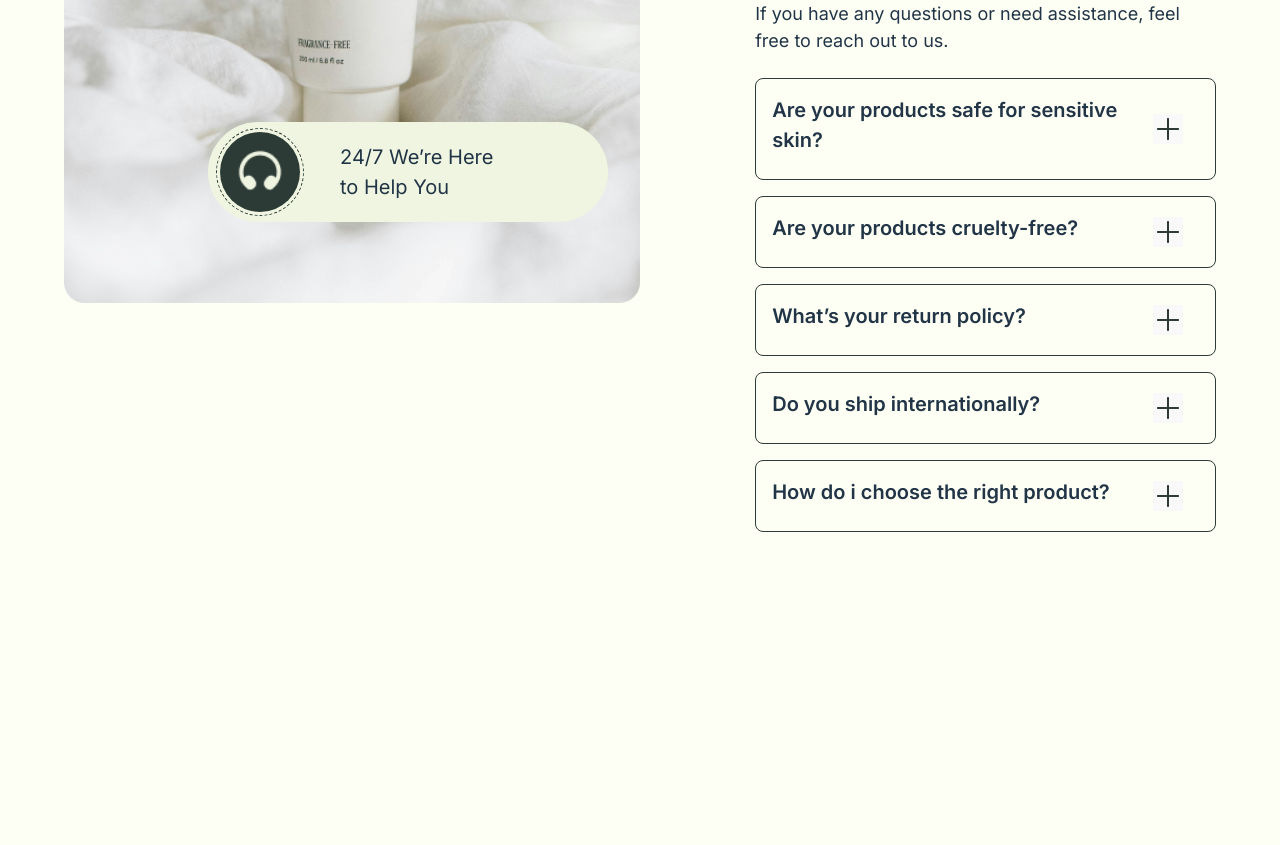
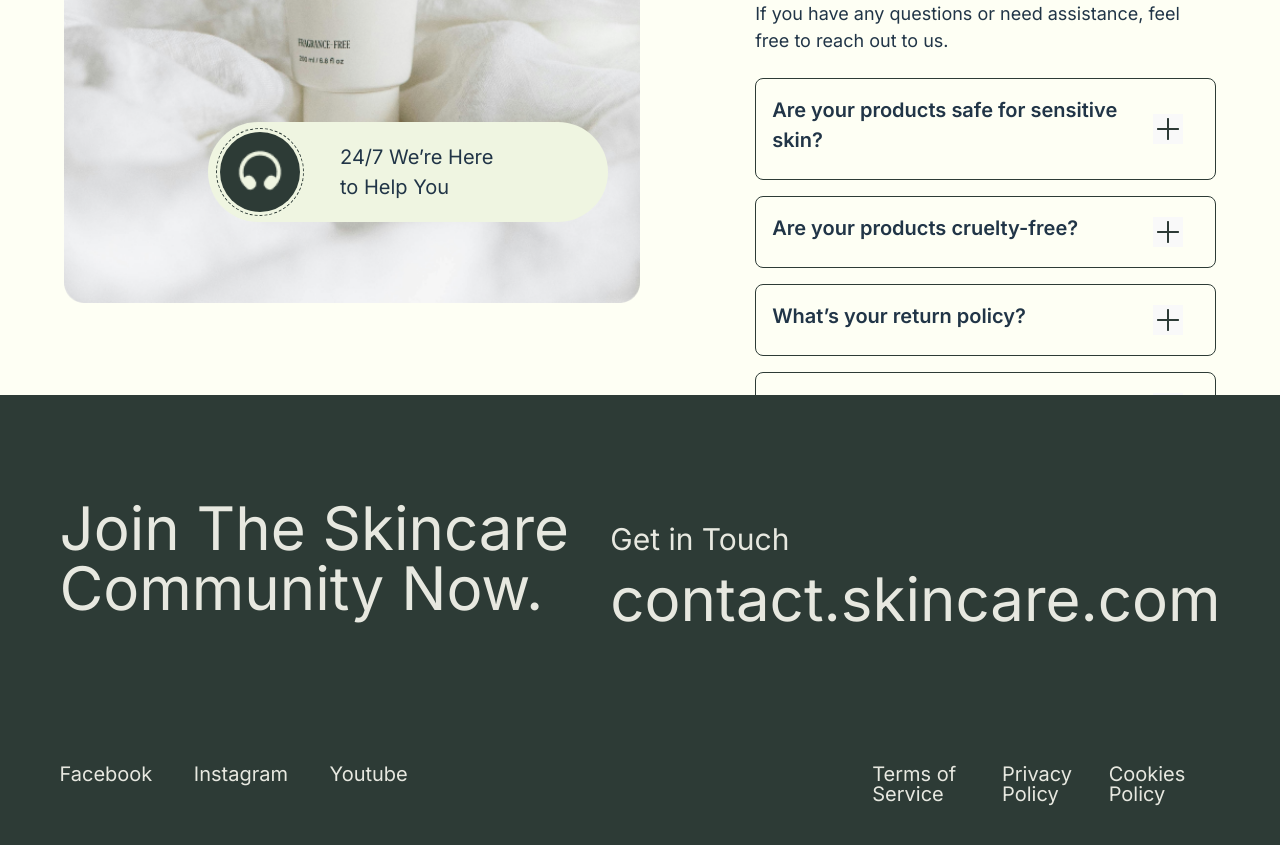
Before and after one commit to Amit-Yadav56/SixNineIntern, a React (Vite) app: page / in a window 1280 px wide. Shown: the part 7128-7973 px from the top of the page. Before the commit the page ends 7676 px from the top, so only its background shows below. Built offline with nearby package versions, Linux system fonts and the light colour scheme.

Commit message:
Footer created.

```diff
--- a/src/App.jsx
+++ b/src/App.jsx
@@ -2,6 +2,7 @@ import About from "./components/About";
 import AllProducts from "./components/AllProducts";
 import BestSelling from "./components/BestSelling";
 import BuyNowBanner from "./components/BuyNowBanner";
+import Footer from "./components/Footer";
 import Header from "./components/Header";
 import HelpSection from "./components/HelpSection";
 import LandingPage from "./components/LandingPage";
@@ -18,6 +19,7 @@ function App() {
       </div>
       <AllProducts />
       <HelpSection />
+      <Footer />
     </div>
   );
 }
--- a/src/assets/index.js
+++ b/src/assets/index.js
@@ -16,6 +16,8 @@ import banner from "./banner.png";
 import headPhone from "./headphone.png";
 import plus from "./plus.png";
 import minus from "./minus.png";
+import skincare from "./skincare.png";
+
 export {
   bagLogo,
   heart,
@@ -34,4 +36,5 @@ export {
   headPhone,
   plus,
   minus,
+  skincare,
 };
--- /dev/null
+++ b/src/components/Footer.jsx
@@ -0,0 +1,51 @@
+import React from "react";
+import { skincare } from "../assets";
+
+const Footer = () => {
+  return (
+    <div className="relative left-[-6%] w-[112%] bg-[#2D3B36] text-[#E7E8E0]">
+      <div className="flex justify-between w-[90%] m-auto py-[8%]">
+        <span className="text-[60px] leading-[100%] tracking-[-2%]">
+          Join The Skincare <br />
+          Community Now.
+        </span>
+        <div className="text-[60px] leading-[100%] tracking-[-2%]">
+          <span className="text-[30px]">
+            Get in Touch
+            <br />
+          </span>
+          contact.skincare.com
+        </div>
+      </div>
+
+      <div className="flex justify-between w-[90%] m-auto py-8 mb-[5%]">
+        <div className="flex w-[30%] justify-between">
+          <span className="text-[20px] leading-[100%] tracking-[-5%] ">
+            Facebook
+          </span>
+          <span className="text-[20px] leading-[100%] tracking-[-5%] ">
+            Instagram
+          </span>
+          <span className="text-[20px] leading-[100%] tracking-[-5%] ">
+            Youtube
+          </span>
+        </div>
+        <div className="flex w-[30%] justify-between">
+          <span className="text-[20px] leading-[100%] tracking-[-5%] ">
+            Terms of Service
+          </span>
+          <span className="text-[20px] leading-[100%] tracking-[-5%] ">
+            Privacy Policy
+          </span>
+          <span className="text-[20px] leading-[100%] tracking-[-5%] ">
+            Cookies Policy
+          </span>
+        </div>
+      </div>
+
+      <img src={skincare} alt="" />
+    </div>
+  );
+};
+
+export default Footer;
```
Also changed, not shown: src/assets/skincare.png (added).
